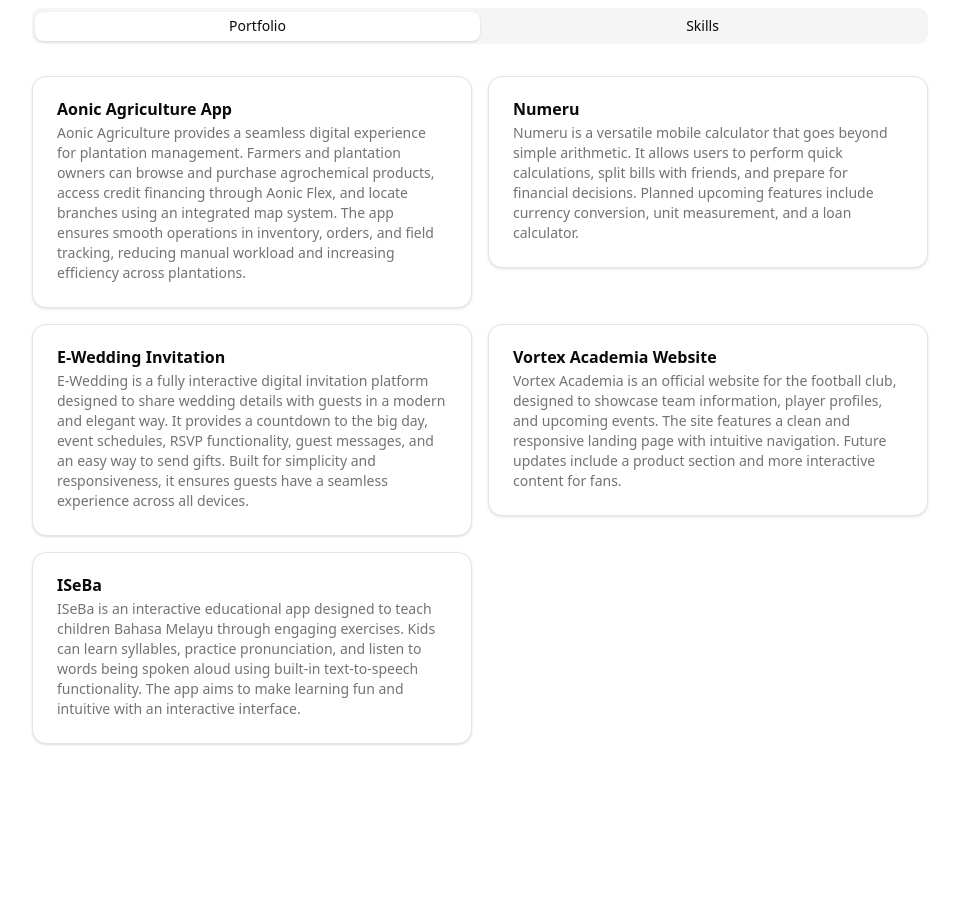
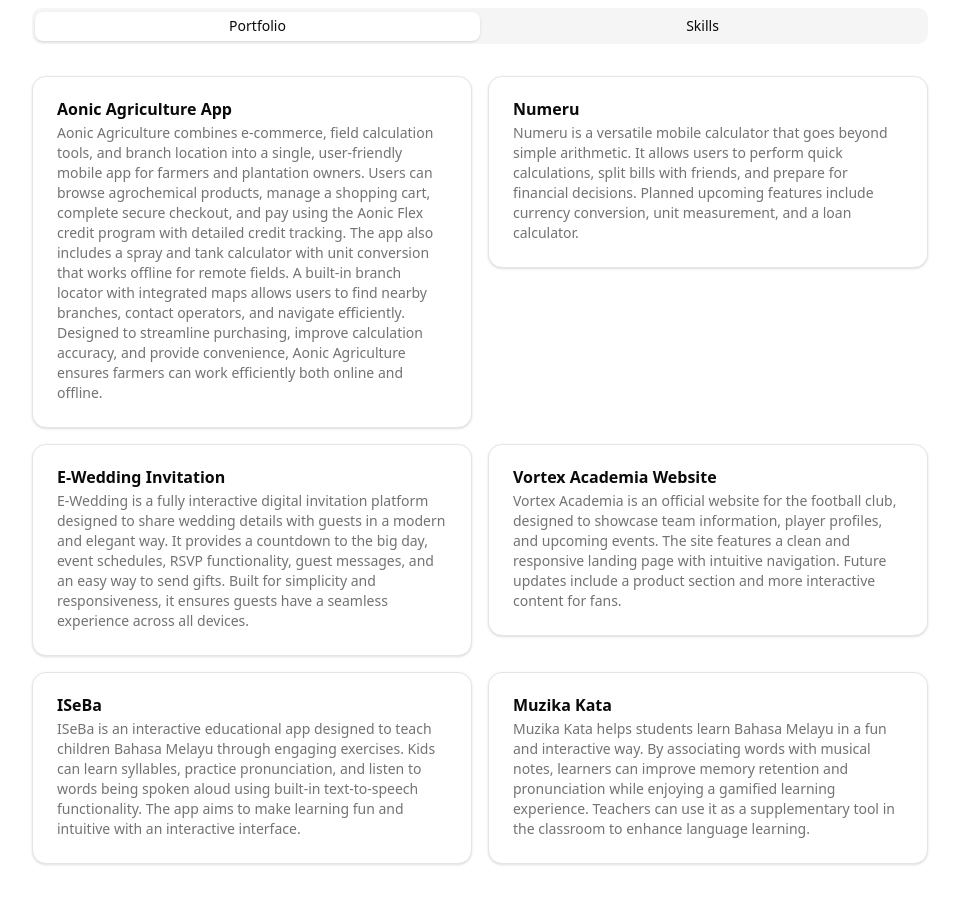
Before and after one commit to Zer0-01/React-My-Portfolio, a Next.js app: page / in a window 1280 px wide. Shown: the part 600-1504 px from the top of the page, without its empty margins (160-1119 px from the left). Before the commit the page ends 1408 px from the top, so only its background shows below. Built offline with nearby package versions, Linux system fonts and the light colour scheme.

Commit message:
feat: update

```diff
--- a/app/projects/[slug]/page.tsx
+++ b/app/projects/[slug]/page.tsx
@@ -46,9 +46,12 @@ export default function ProjectDetailPage({ params }: Props) {
 
                 <div className="flex flex-wrap gap-4 mt-4 text-sm text-gray-500">
                     {project.organization && <span>Organization: {project.organization}</span>}
+                    {project.company && <span>Company: {project.company}</span>}
+                    {project.client && <span>Client: {project.client}</span>}
                     {project.role && <span>Role: {project.role}</span>}
                     {project.projectType && <span>Type: {project.projectType}</span>}
                 </div>
+
             </header>
 
 
--- a/data/projects.ts
+++ b/data/projects.ts
@@ -4,7 +4,9 @@ export interface Project {
     summary: string;
     description: string;
     role?: string;
-    organization?: string;      // can be client, company, or organization
+    organization?: string; // optional
+    company?: string;      // optional
+    client?: string;       // optional
     year?: number;
     projectType?: "mobile" | "web" | "iot" | "backend" | "fullstack";
     features?: string[];
@@ -24,31 +26,46 @@ export interface Project {
 }
 
 
+
 export const projects: Project[] = [
     {
         slug: "aonic-agriculture",
         title: "Aonic Agriculture App",
-        summary: "Aonic Agriculture is your all-in-one agriculture platform, designed to support farmers and plantation owners across Malaysia.\n\nWith Aonic Agriculture, you can …\n✔ Purchase a wide range of agrochemicals (Aon-Agro) with credit\n✔ Apply for our flexible financing program (Aonic Flex) with ease - think \"Shop Now, Pay Later\"!\n✔ Locate nearby branches, contact operators, and navigate with built-in maps.",
-        description: "Aonic Agriculture provides a seamless digital experience for plantation management. Farmers and plantation owners can browse and purchase agrochemical products, access credit financing through Aonic Flex, and locate branches using an integrated map system. The app ensures smooth operations in inventory, orders, and field tracking, reducing manual workload and increasing efficiency across plantations.",
+        summary: `Aonic Agriculture is a consumer-focused mobile app that empowers farmers and plantation owners to purchase agrochemicals, manage field calculations, and locate branches efficiently.
 
-        role: "Flutter Mobile Developer",
-        organization: "Aonic",
+With Aonic Agriculture, you can:
+✔ Browse a wide range of agrochemical products (Aon-Agro) in an intuitive catalog
+✔ Add items to a shopping cart, checkout, and pay seamlessly
+✔ Apply for Aonic Flex, our flexible "Shop Now, Pay Later" credit program with detailed credit info
+✔ Use the built-in calculator for spray and tank volume calculations
+✔ Perform unit conversions for accurate measurements
+✔ Locate nearby branches, contact operators, and navigate with integrated maps
+✔ Access the calculator offline, even in remote plantation areas`,
+
+        description: `Aonic Agriculture combines e-commerce, field calculation tools, and branch location into a single, user-friendly mobile app for farmers and plantation owners. Users can browse agrochemical products, manage a shopping cart, complete secure checkout, and pay using the Aonic Flex credit program with detailed credit tracking. The app also includes a spray and tank calculator with unit conversion that works offline for remote fields. A built-in branch locator with integrated maps allows users to find nearby branches, contact operators, and navigate efficiently. Designed to streamline purchasing, improve calculation accuracy, and provide convenience, Aonic Agriculture ensures farmers can work efficiently both online and offline.`,
+
+        role: "Mobile Developer",
+        company: "Aonic",
         year: 2025,
         projectType: "mobile",
 
         features: [
-            "Product listing and e-commerce",
-            "Branch locator with maps",
-            "Flexible credit system (Aonic Flex)",
-            "Order management and inventory tracking",
-            "Offline access for remote areas"
+            "Product catalog with e-commerce",
+            "Shopping cart and secure checkout",
+            "Flexible credit system (Aonic Flex) with credit details",
+            "Spray and tank volume calculator",
+            "Unit conversion for accurate measurements",
+            "Offline access for calculator",
+            "Branch locator with integrated maps"
         ],
 
         outcomes: [
-            "Streamlined agrochemical purchasing process",
-            "Reduced manual field operations by 50%",
-            "Increased user engagement through flexible financing",
-            "Improved operational efficiency for branch management"
+            "Simplified agrochemical purchasing process",
+            "Enabled shopping with flexible credit options",
+            "Accurate field calculations with spray and tank calculator",
+            "Offline calculator ensures usability in remote areas",
+            "Easier access to branches and operator support",
+            "Improved convenience and efficiency for consumers"
         ],
 
         technologies: ["Flutter", "Bloc", "Dio", "AutoRoute", "Git"],
@@ -68,6 +85,7 @@ export const projects: Project[] = [
             android: "https://play.google.com/store/apps/details?id=com.aonic.aonagri&hl=en"
         },
     }
+
     ,
 
     {
@@ -149,6 +167,7 @@ export const projects: Project[] = [
         description: "Vortex Academia is an official website for the football club, designed to showcase team information, player profiles, and upcoming events. The site features a clean and responsive landing page with intuitive navigation. Future updates include a product section and more interactive content for fans.",
         role: "Web Developer",
         organization: "LakarSoft",
+        client: "Vortex Academia",
         year: 2025,
         projectType: "web",
         features: [
@@ -174,6 +193,7 @@ export const projects: Project[] = [
         summary: "Mobile app to help kids learn Bahasa Melayu, focusing on spelling and pronunciation.",
         description: "ISeBa is an interactive educational app designed to teach children Bahasa Melayu through engaging exercises. Kids can learn syllables, practice pronunciation, and listen to words being spoken aloud using built-in text-to-speech functionality. The app aims to make learning fun and intuitive with an interactive interface.",
         role: "Flutter Developer",
+        client: "School Teacher",
         year: 2025,
         projectType: "mobile",
         features: [
@@ -185,9 +205,33 @@ export const projects: Project[] = [
         tools: ["VS Code"],
         video: "/projects/iseba/video_1.mp4",
         github: "https://github.com/Zer0-01/Flutter-Readingapp",
+    },
+    {
+        slug: "muzika-kata",
+        title: "Muzika Kata",
+        summary: "A web app to make learning Bahasa Melayu more engaging by combining musical tones with words.",
+        description: "Muzika Kata helps students learn Bahasa Melayu in a fun and interactive way. By associating words with musical notes, learners can improve memory retention and pronunciation while enjoying a gamified learning experience. Teachers can use it as a supplementary tool in the classroom to enhance language learning.",
+        client: "School Teacher",
+        year: 2025,
+        projectType: "web",
+        features: [
+            "Input words and listen to corresponding musical tones",
+            "Interactive learning experience combining music and language"
+        ],
+        technologies: ["Next.js"],
+        tools: ["VS Code", "Netlify", "GitHub"],
+        images: [
+            "/projects/muzika-kata/photo_1.png",
+            "/projects/muzika-kata/photo_2.png",
+
+
+        ],
+        github: "https://github.com/Zer0-01/next-musika-kata",
+        link: "https://muzika-kata.netlify.app/"
     }
 
 
 
 
+
 ];
```
Also changed, not shown: public/projects/muzika-kata/photo_1.png (added), public/projects/muzika-kata/photo_2.png (added).
